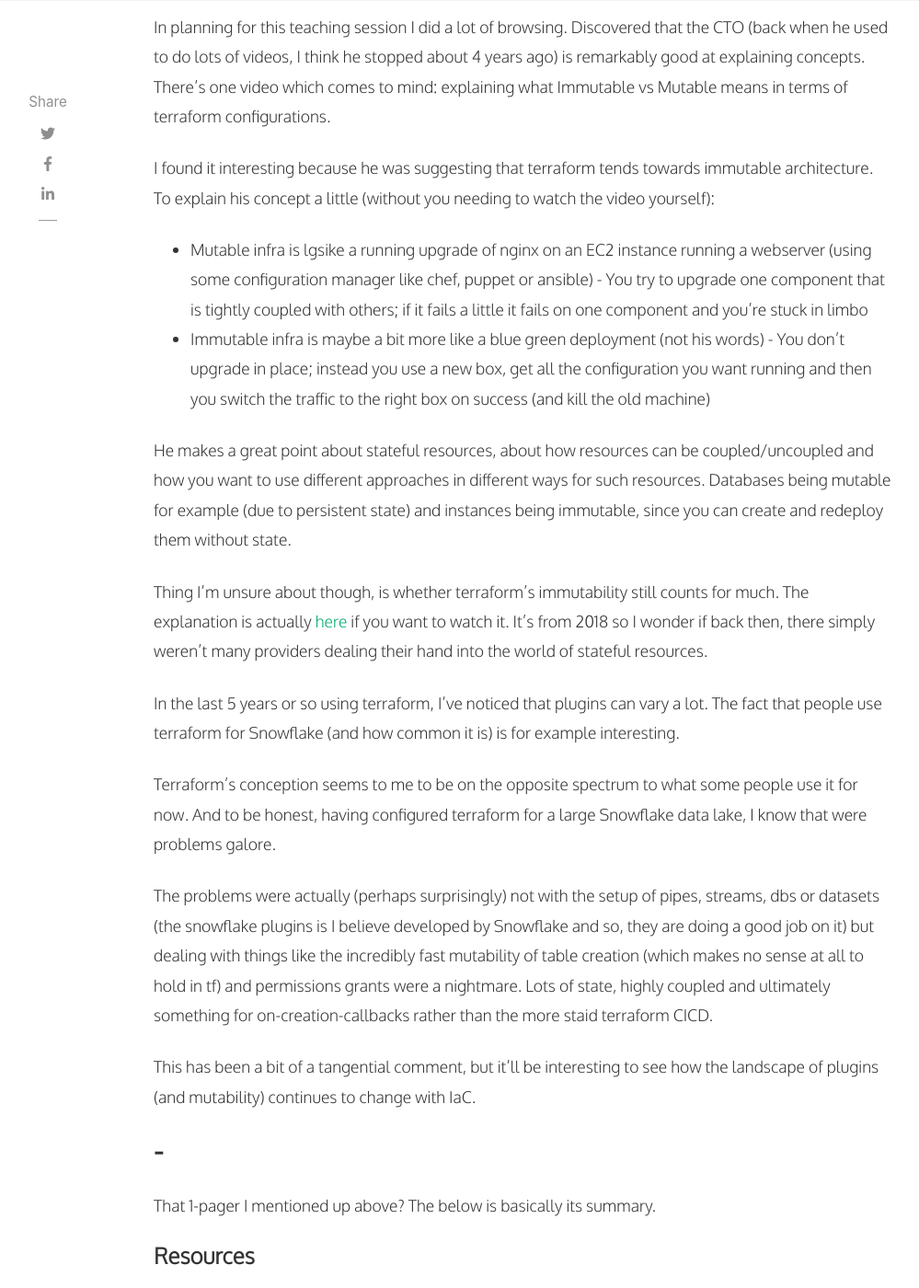
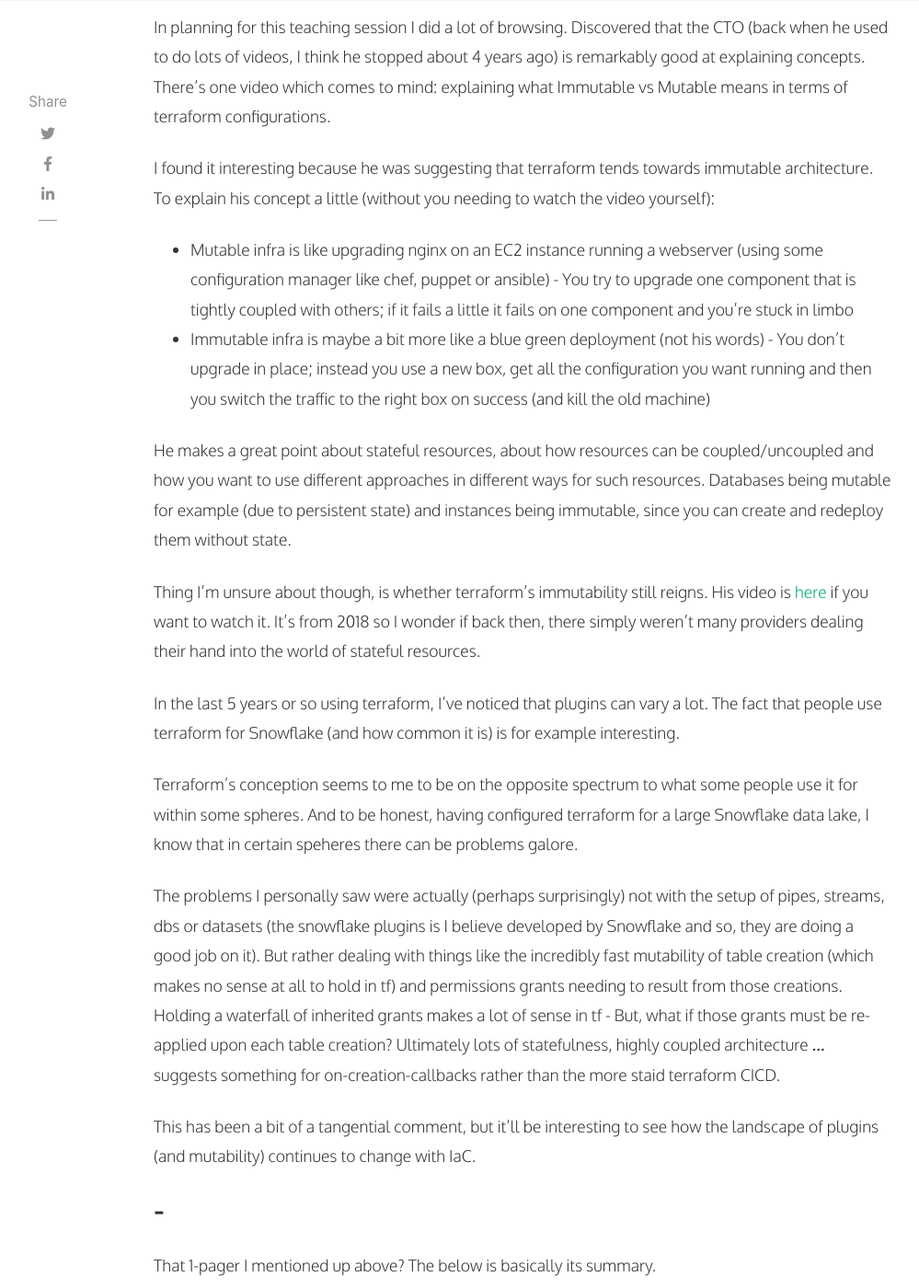
Before and after one commit to bolyche/bolyche.github.io, a Jekyll site: the page built from _posts/2024-04-18-Terraform-Immutability.md, in a window 1280 px wide and 1400 px high, scrolled down 470 px. Shown: the whole window at 92% size, without its empty margins (118-1117 px from the left). Built offline with Jekyll 4.4.1, drawn with Linux system fonts in a browser that asks for light colours; nearby versions of some CDN libraries; comment, search, counter and statistics services are not loaded.

Commit message:
edit wording on terraform post

```diff
--- a/_posts/2024-04-18-Terraform-Immutability.md
+++ b/_posts/2024-04-18-Terraform-Immutability.md
@@ -17,18 +17,18 @@
 In planning for this teaching session I did a lot of browsing. Discovered that the CTO (back when he used to do lots of videos, I think he stopped about 4 years ago) is remarkably good at explaining concepts. There's one video which comes to mind: explaining what Immutable vs Mutable means in terms of terraform configurations.
 
 I found it interesting because he was suggesting that terraform tends towards immutable architecture. To explain his concept a little (without you needing to watch the video yourself):
-* Mutable infra is lgsike a running upgrade of nginx on an EC2 instance running a webserver (using some configuration manager like chef, puppet or ansible) - You try to upgrade one component that is tightly coupled with others; if it fails a little it fails on one component and you're stuck in limbo
+* Mutable infra is like upgrading nginx on an EC2 instance running a webserver (using some configuration manager like chef, puppet or ansible) - You try to upgrade one component that is tightly coupled with others; if it fails a little it fails on one component and you're stuck in limbo
 * Immutable infra is maybe a bit more like a blue green deployment (not his words) - You don't upgrade in place; instead you use a new box, get all the configuration you want running and then you switch the traffic to the right box on success (and kill the old machine)
 
 He makes a great point about stateful resources, about how resources can be coupled/uncoupled and how you want to use different approaches in different ways for such resources. Databases being mutable for example (due to persistent state) and instances being immutable, since you can create and redeploy them without state.
 
-Thing I'm unsure about though, is whether terraform's immutability still counts for much. The explanation is actually [here](https://www.hashicorp.com/resources/what-is-mutable-vs-immutable-infrastructure) if you want to watch it. It's from 2018 so I wonder if back then, there simply weren't many providers dealing their hand into the world of stateful resources.
+Thing I'm unsure about though, is whether terraform's immutability still reigns. His video is [here](https://www.hashicorp.com/resources/what-is-mutable-vs-immutable-infrastructure) if you want to watch it. It's from 2018 so I wonder if back then, there simply weren't many providers dealing their hand into the world of stateful resources.
 
 In the last 5 years or so using terraform, I've noticed that plugins can vary a lot. The fact that people use terraform for Snowflake (and how common it is) is for example interesting.
 
-Terraform's conception seems to me to be on the opposite spectrum to what some people use it for now. And to be honest, having configured terraform for a large Snowflake data lake, I know that were problems galore.
+Terraform's conception seems to me to be on the opposite spectrum to what some people use it for within some spheres. And to be honest, having configured terraform for a large Snowflake data lake, I know that in certain speheres there can be problems galore.
 
-The problems were actually (perhaps surprisingly) not with the setup of pipes, streams, dbs or datasets (the snowflake plugins is I believe developed by Snowflake and so, they are doing a good job on it) but dealing with things like the incredibly fast mutability of table creation (which makes no sense at all to hold in tf) and permissions grants were a nightmare. Lots of state, highly coupled and ultimately something for on-creation-callbacks rather than the more staid terraform CICD.
+The problems I personally saw were actually (perhaps surprisingly) not with the setup of pipes, streams, dbs or datasets (the snowflake plugins is I believe developed by Snowflake and so, they are doing a good job on it). But rather dealing with things like the incredibly fast mutability of table creation (which makes no sense at all to hold in tf) and permissions grants needing to result from those creations. Holding a waterfall of inherited grants makes a lot of sense in tf - But, what if those grants must be re-applied upon each table creation? Ultimately lots of statefulness, highly coupled architecture ... suggests something for on-creation-callbacks rather than the more staid terraform CICD.
 
 This has been a bit of a tangential comment, but it'll be interesting to see how the landscape of plugins (and mutability) continues to change with IaC.
 
```
